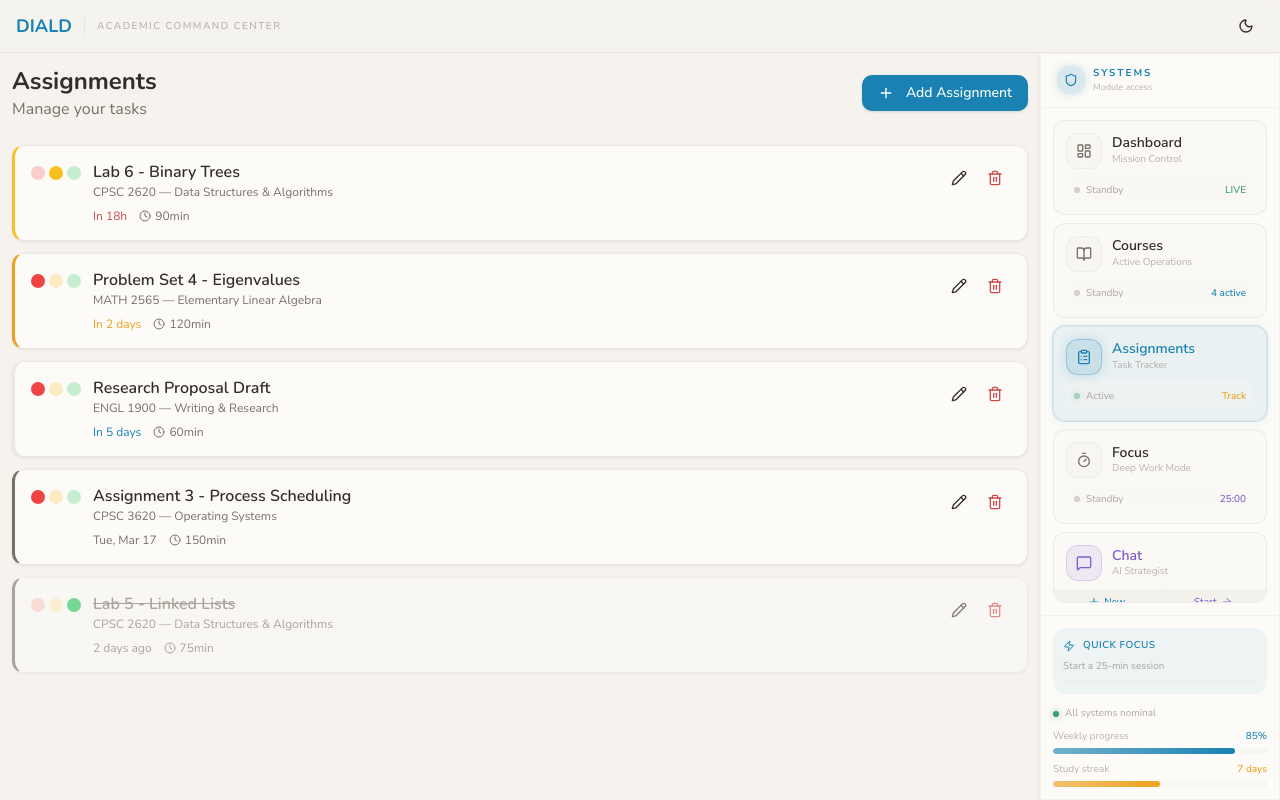
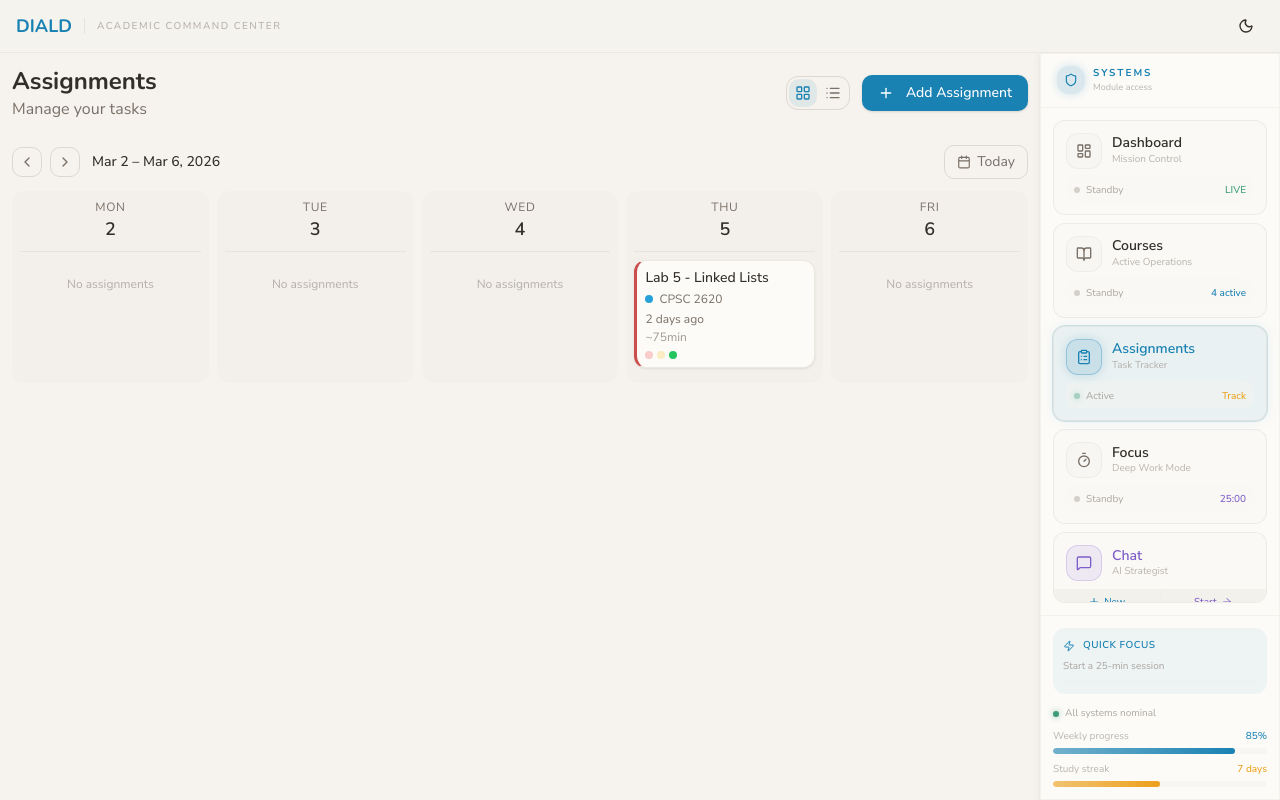
Before and after one commit to gbasran/DIALD, a Next.js app: page /assignments in a window 1280 px wide. Both pictures are taken after a click on the button "Load Demo Data". Built offline with nearby package versions, Linux system fonts and the light colour scheme.

Commit message:
Add view toggle to assignments page with timeline as default
- Timeline/list pill-style toggle button group in header
- Timeline view is default, list view secondary
- Both views share the same add/edit dialog
- WeeklyTimeline integrated with status change and edit handlers

```diff
--- a/src/components/assignments/AssignmentsContent.tsx
+++ b/src/components/assignments/AssignmentsContent.tsx
@@ -15,9 +15,10 @@ import {
 } from '@/components/ui/dialog';
 import { AssignmentForm } from '@/components/assignments/AssignmentForm';
 import { AssignmentList } from '@/components/assignments/AssignmentList';
+import { WeeklyTimeline } from '@/components/assignments/WeeklyTimeline';
 import { STORAGE_KEYS } from '@/lib/types';
 import type { Assignment } from '@/lib/types';
-import { Plus, Database, BookOpen } from 'lucide-react';
+import { Plus, Database, BookOpen, LayoutGrid, List } from 'lucide-react';
 
 export function AssignmentsContent() {
   const {
@@ -34,6 +35,7 @@ export function AssignmentsContent() {
     loadDemoData: loadDemoCourses,
   } = useCourses();
 
+  const [viewMode, setViewMode] = useState<'timeline' | 'list'>('timeline');
   const [isDialogOpen, setIsDialogOpen] = useState(false);
   const [editingAssignment, setEditingAssignment] = useState<Assignment | null>(null);
 
@@ -105,6 +107,35 @@ export function AssignmentsContent() {
           <h2 className="font-heading text-2xl font-bold">Assignments</h2>
           <p className="text-muted-foreground">Manage your tasks</p>
         </div>
+        <div className="flex items-center gap-3">
+          {(courses.length > 0 || assignments.length > 0) && (
+            <div className="flex gap-0.5 rounded-lg border p-0.5">
+              <button
+                type="button"
+                onClick={() => setViewMode('timeline')}
+                className={`rounded-md p-1.5 transition-colors ${
+                  viewMode === 'timeline'
+                    ? 'bg-primary/10 text-primary'
+                    : 'text-muted-foreground hover:text-foreground'
+                }`}
+                aria-label="Timeline view"
+              >
+                <LayoutGrid className="h-4 w-4" />
+              </button>
+              <button
+                type="button"
+                onClick={() => setViewMode('list')}
+                className={`rounded-md p-1.5 transition-colors ${
+                  viewMode === 'list'
+                    ? 'bg-primary/10 text-primary'
+                    : 'text-muted-foreground hover:text-foreground'
+                }`}
+                aria-label="List view"
+              >
+                <List className="h-4 w-4" />
+              </button>
+            </div>
+          )}
           <div className="flex gap-2">
             {assignments.length === 0 && (
               <Button variant="secondary" onClick={handleLoadDemoData}>
@@ -118,6 +149,7 @@ export function AssignmentsContent() {
                 Add Assignment
               </Button>
             )}
+          </div>
         </div>
       </div>
 
@@ -138,7 +170,16 @@ export function AssignmentsContent() {
         </div>
       )}
 
-      {(courses.length > 0 || assignments.length > 0) && (
+      {(courses.length > 0 || assignments.length > 0) && viewMode === 'timeline' && (
+        <WeeklyTimeline
+          assignments={assignments}
+          courses={courses}
+          onStatusChange={handleStatusChange}
+          onEdit={handleEdit}
+        />
+      )}
+
+      {(courses.length > 0 || assignments.length > 0) && viewMode === 'list' && (
         <AssignmentList
           assignments={assignments}
           courses={courses}
```
Lines whose indentation alone changed are shown as unchanged.
